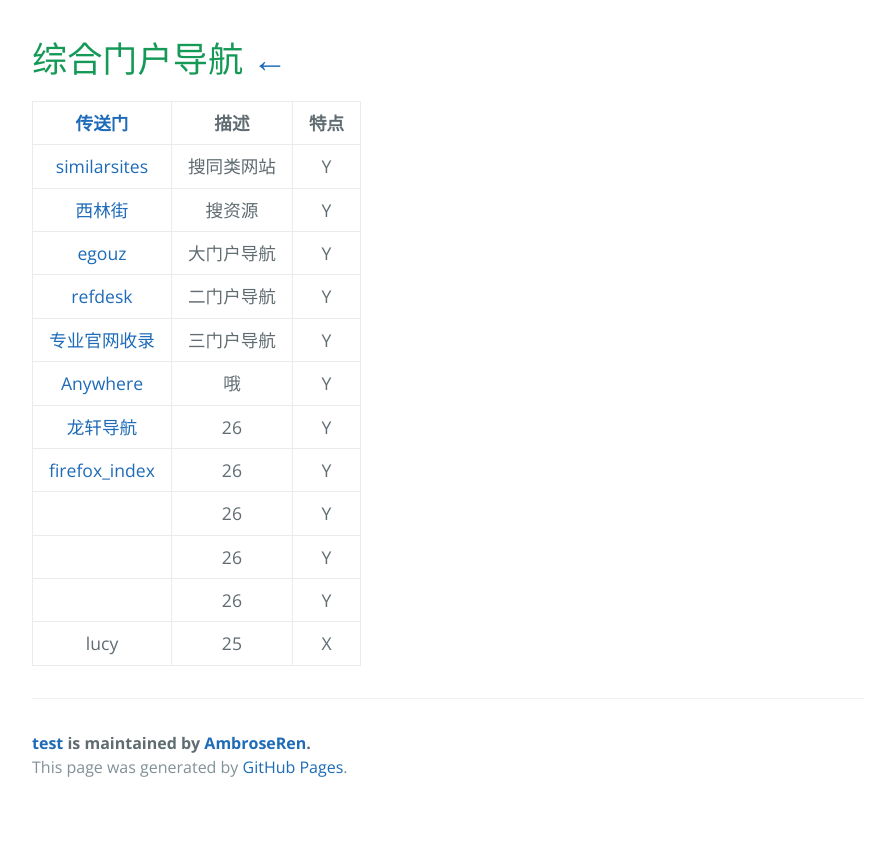
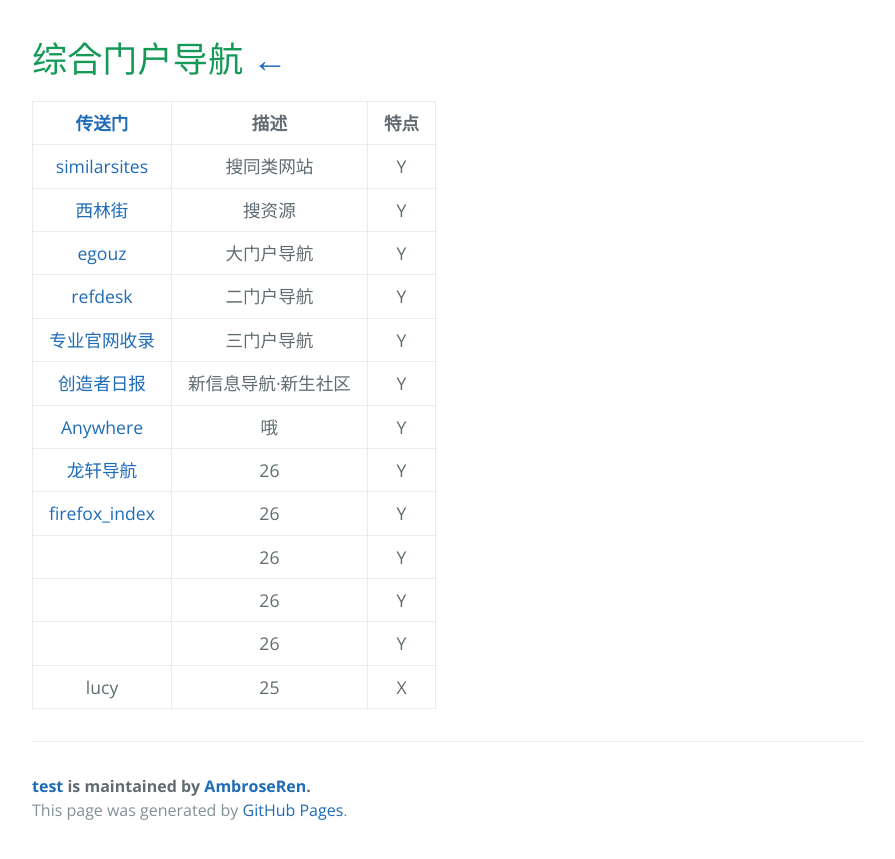
Before and after one commit to AmbroseRen/test, a Jekyll site: the page built from Library/synthesize.md, in a window 1280 px wide. Shown: the top 859 px of the page, without its empty margins (192-1087 px from the left). Built offline with Jekyll 4.4.1, drawn with Linux system fonts in a browser that asks for light colours; our own code applies the rules of GitHub Pages for plain Markdown files; the repository's description, which GitHub fills in, is left out.

Commit message:
Update synthesize.md

```diff
--- a/Library/synthesize.md
+++ b/Library/synthesize.md
@@ -7,6 +7,7 @@
 | [egouz](https://www.egouz.com/) | 大门户导航 | Y |
 | [refdesk](https://www.refdesk.com/) | 二门户导航 | Y |
 | [专业官网收录](http://www.gfwz.com/) | 三门户导航 | Y |
+| [创造者日报](https://creatorsdaily.com/) | 新信息导航·新生社区 | Y |
 | [Anywhere](http://lackar.com/aa/) | 哦 | Y |
 | [龙轩导航](http://ilxdh.com/) | 26 | Y |
 | [firefox_index](http://offlintab.firefoxchina.cn/) | 26 | Y |
```
